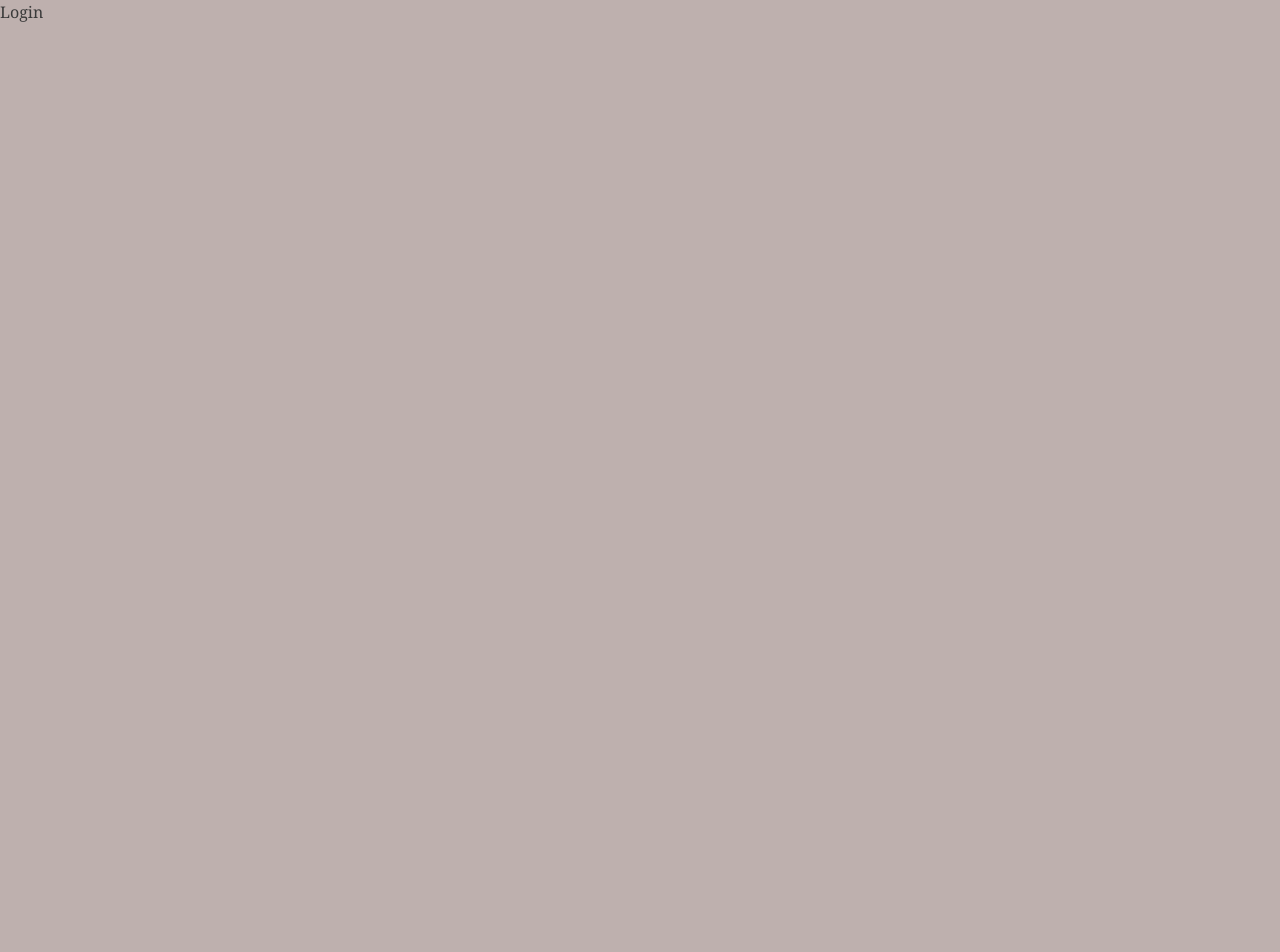
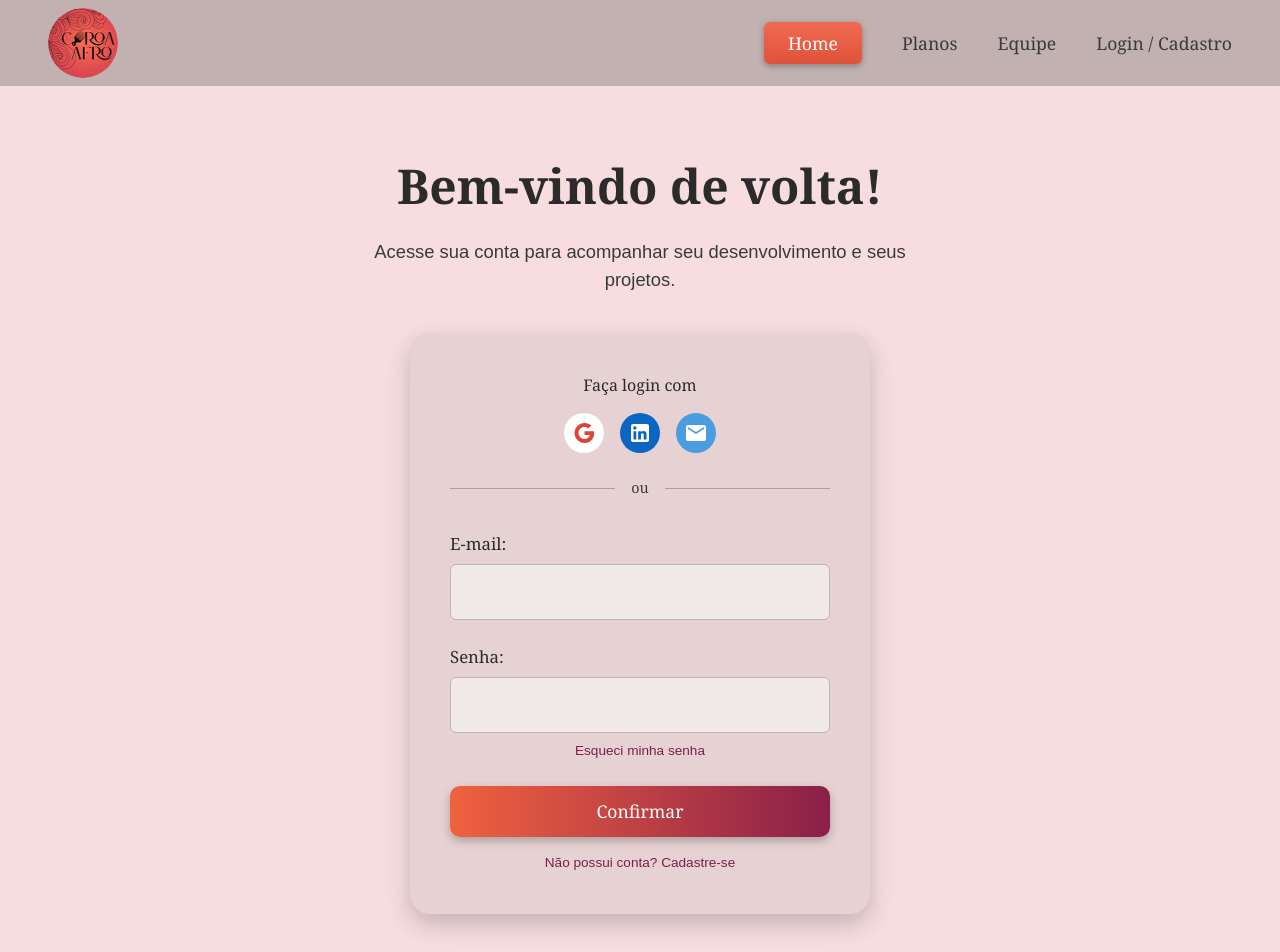
Before and after one commit to Felipejbm/CoroaAfro, a React (Vite) app: page /login in a window 1280 px wide. Shown: the top 952 px of the page. Before the commit the page ends 800 px from the top, so only its background shows below. Built offline with nearby package versions, Linux system fonts and the light colour scheme.

Commit message:
feat(pages): cria esqueleto da pagina de login

```diff
--- a/src/pages/Login/Login.tsx
+++ b/src/pages/Login/Login.tsx
@@ -1,9 +1,254 @@
-import { Stack } from "@mui/material";
+import {
+  Button,
+  Container,
+  IconButton,
+  Stack,
+  TextField,
+  Typography,
+  Link as MuiLink,
+} from "@mui/material";
+import { Link as RouterLink } from "react-router-dom"; // 🔥 Renomeado para evitar conflito
+import GoogleIcon from "@mui/icons-material/Google";
+import LinkedInIcon from "@mui/icons-material/LinkedIn";
+import EmailIcon from "@mui/icons-material/Email";
+import { useState } from "react";
+import FooterLandPage from "../../components/FooterLandPage/FooterLandPage";
+import NavBarLandPage from "../../components/NavBarLandPage/NavBarLandPage";
 
 export default function Login() {
+  const [email, setEmail] = useState("");
+  const [password, setPassword] = useState("");
+
+  const handleConfirm = () => {
+    console.log({ email, password });
+  };
+
   return (
-    <>
-      <Stack>Login</Stack>
-    </>
+    <Stack>
+      <NavBarLandPage />
+
+      <Stack
+        sx={{
+          minHeight: "100vh",
+          backgroundColor: "#f7dde0",
+          display: "flex",
+          flexDirection: "column",
+          alignItems: "center",
+          py: { xs: 6, md: 8 },
+        }}
+      >
+        <Container maxWidth="sm" sx={{ textAlign: "center" }}>
+          <Typography
+            sx={{
+              fontFamily: "'Playfair Display', Georgia, serif",
+              fontWeight: 700,
+              fontSize: { xs: "2.4rem", md: "3rem" },
+              color: "#2b2b2b",
+              mb: 2,
+            }}
+          >
+            Bem-vindo de volta!
+          </Typography>
+
+          <Typography
+            sx={{
+              fontFamily: "'Comfortaa', sans-serif",
+              fontSize: { xs: "1rem", md: "1.15rem" },
+              color: "#3a3a3a",
+              mb: 5,
+            }}
+          >
+            Acesse sua conta para acompanhar seu desenvolvimento e seus
+            projetos.
+          </Typography>
+        </Container>
+
+        <Stack
+          sx={{
+            width: "100%",
+            maxWidth: 460,
+            backgroundColor: "#e7d2d3",
+            borderRadius: "20px",
+            boxShadow: "0 10px 24px rgba(0,0,0,0.2)", // 💡 Corrigido de StackShadow para boxShadow
+            px: { xs: 3, md: 5 },
+            py: 5,
+          }}
+        >
+          {/* Login social */}
+          <Typography
+            align="center"
+            sx={{
+              fontFamily: "'Playfair Display', Georgia, serif",
+              fontSize: "1rem",
+              color: "#2b2b2b",
+              mb: 2,
+            }}
+          >
+            Faça login com
+          </Typography>
+
+          <Stack
+            direction="row" // 💡 Adicionado para alinhar os botões lado a lado
+            sx={{ display: "flex", justifyContent: "center", gap: 2, mb: 3 }}
+          >
+            <IconButton
+              sx={{
+                backgroundColor: "#fff",
+                "&:hover": { backgroundColor: "#f5f5f5" },
+              }}
+            >
+              <GoogleIcon sx={{ color: "#DB4437" }} />
+            </IconButton>
+            <IconButton
+              sx={{
+                backgroundColor: "#0a66c2",
+                "&:hover": { backgroundColor: "#0958a8" },
+              }}
+            >
+              <LinkedInIcon sx={{ color: "#fff" }} />
+            </IconButton>
+            <IconButton
+              sx={{
+                backgroundColor: "#4a9de0",
+                "&:hover": { backgroundColor: "#3c8bca" },
+              }}
+            >
+              <EmailIcon sx={{ color: "#fff" }} />
+            </IconButton>
+          </Stack>
+
+          {/* Divisor "ou" */}
+          <Stack
+            direction="row"
+            sx={{ display: "flex", alignItems: "center", gap: 2, mb: 4 }}
+          >
+            <Stack
+              sx={{
+                flex: 1,
+                height: "1px",
+                backgroundColor: "rgba(0,0,0,0.25)",
+              }}
+            />
+            <Typography
+              sx={{
+                fontFamily: "'Playfair Display', Georgia, serif",
+                fontSize: "0.9rem",
+              }}
+            >
+              ou
+            </Typography>
+            <Stack
+              sx={{
+                flex: 1,
+                height: "1px",
+                backgroundColor: "rgba(0,0,0,0.25)",
+              }}
+            />
+          </Stack>
+
+          {/* Formulário */}
+          <Typography
+            sx={{
+              fontFamily: "'Playfair Display', Georgia, serif",
+              fontSize: "1.05rem",
+              color: "#2b2b2b",
+              mb: 1,
+            }}
+          >
+            E-mail:
+          </Typography>
+          <TextField
+            fullWidth
+            value={email}
+            onChange={(e) => setEmail(e.target.value)}
+            sx={{
+              mb: 3,
+              backgroundColor: "#f2eaea",
+              borderRadius: "6px",
+              "& .MuiOutlinedInput-root": { borderRadius: "6px" },
+            }}
+          />
+
+          <Typography
+            sx={{
+              fontFamily: "'Playfair Display', Georgia, serif",
+              fontSize: "1.05rem",
+              color: "#2b2b2b",
+              mb: 1,
+            }}
+          >
+            Senha:
+          </Typography>
+          <TextField
+            fullWidth
+            type="password"
+            value={password}
+            onChange={(e) => setPassword(e.target.value)}
+            sx={{
+              mb: 1,
+              backgroundColor: "#f2eaea",
+              borderRadius: "6px",
+              "& .MuiOutlinedInput-root": { borderRadius: "6px" },
+            }}
+          />
+
+          <Stack sx={{ textAlign: "center", mb: 3 }}>
+            {/* 🔥 Correção: Combinado MuiLink com RouterLink usando a propriedade 'to' */}
+            <MuiLink
+              component={RouterLink}
+              to="/recuperar-senha"
+              underline="hover"
+              sx={{
+                fontFamily: "'Comfortaa', sans-serif",
+                fontSize: "0.85rem",
+                color: "#7a1f4a",
+              }}
+            >
+              Esqueci minha senha
+            </MuiLink>
+          </Stack>
+
+          {/* Botão confirmar */}
+          <Button
+            fullWidth
+            onClick={handleConfirm}
+            sx={{
+              background: "linear-gradient(90deg, #f0623e, #8a1f4a)",
+              color: "#fff",
+              fontFamily: "'Playfair Display', Georgia, serif",
+              fontSize: "1.1rem",
+              textTransform: "none",
+              borderRadius: "10px",
+              py: 1.3,
+              mb: 2,
+              boxShadow: "0 4px 10px rgba(0,0,0,0.25)", // 💡 Corrigido de StackShadow para boxShadow
+              "&:hover": {
+                background: "linear-gradient(90deg, #e0523a, #7a1942)",
+              },
+            }}
+          >
+            Confirmar
+          </Button>
+
+          <Stack sx={{ textAlign: "center" }}>
+            {/* 🔥 Correção: Combinado MuiLink com RouterLink usando a propriedade 'to' */}
+            <MuiLink
+              component={RouterLink}
+              to="/cadastro"
+              underline="hover"
+              sx={{
+                fontFamily: "'Comfortaa', sans-serif",
+                fontSize: "0.85rem",
+                color: "#7a1f4a",
+              }}
+            >
+              Não possui conta? Cadastre-se
+            </MuiLink>
+          </Stack>
+        </Stack>
+      </Stack>
+
+      <FooterLandPage />
+    </Stack>
   );
 }
```
